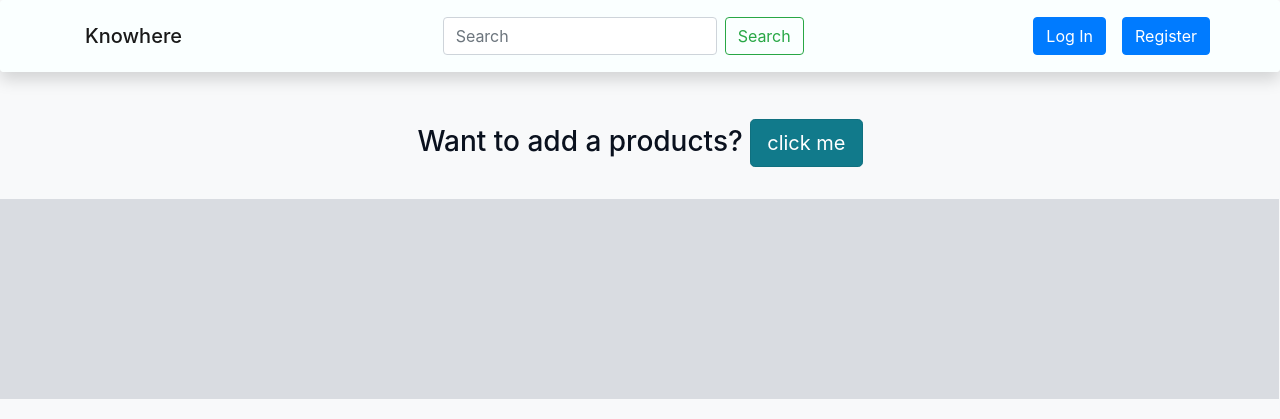
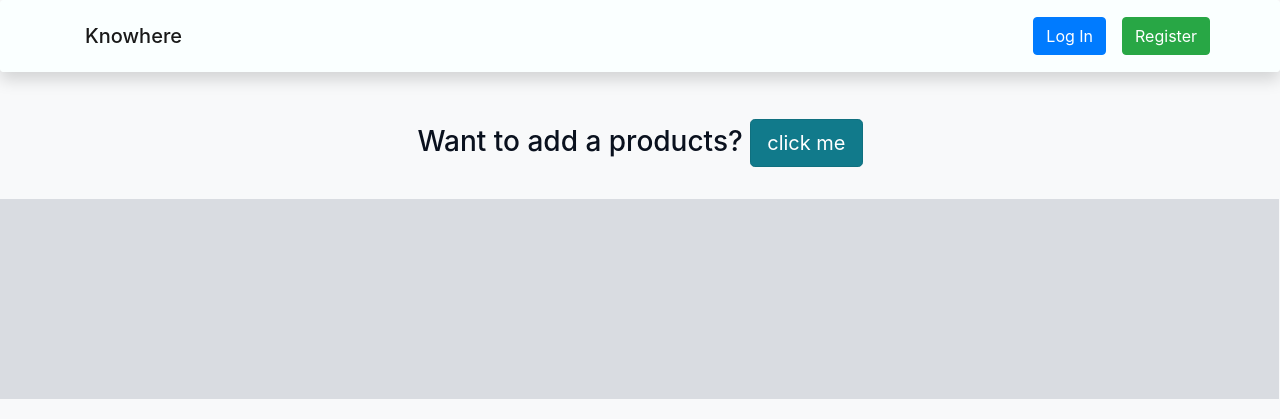
Before and after one commit to joyboy420/Knowhere, a Django app: page /products/ in a window 1280 px wide. Shown: the top 419 px of the page. Run offline with Django 3.2, Linux system fonts and the light colour scheme; data that the repository does not hold is empty; some libraries are stand-ins or nearby versions.

Commit message:
not many changes

```diff
--- a/categories/templates/categories/base.html
+++ b/categories/templates/categories/base.html
@@ -45,23 +45,16 @@
 	<nav class="navbar fixed-top navbar-light justify-content-between shadow p-3 mb-5 rounded">
 		<div class="container">
 		  <a href="{% url 'category_list' %}" class="navbar-brand mb-0 h1">Knowhere</a>
-
-		 <div class="scrolled">
-		  <form class="form-inline">
-		    <input class="form-control mr-sm-2" type="search" placeholder="Search" aria-label="Search">
-		    <button class="btn btn-outline-success my-2 my-sm-0" type="submit">Search</button>
-		  </form>
-		</div>
 			{% if user.is_authenticated %}
 			<div class="row">
 				<div class="column">
-						<a href = "/chat"><button class="btn btn-info mr-3" > Messages </button></a>
+						<a href = "/chat"><button class="btn btn-warning mr-3" > Messages </button></a>
 					</div>
 				<div class="column">
-					<a href = "{% url 'profile' %}"><button class="btn btn-primary mr-3" > Profile </button></a>
+					<a href = "{% url 'profile' %}"><button class="btn btn-success mr-3" > Profile </button></a>
 				</div>
 				<div class="column">
-					<a href = "{% url 'logout' %}"><button class="btn btn-primary"> Log Out  </button></a>
+					<a href = "{% url 'logout' %}"><button class="btn btn-danger"> Log Out  </button></a>
 				</div>
 			</div>
 
@@ -71,7 +64,7 @@
 					<a href = "{% url 'login' %}"><button class="btn btn-primary mr-3"> Log In </button></a>
 				</div>
 				<div class="column">
-					<a href = "{% url 'signup' %}"><button class="btn btn-primary"> Register </button></a>
+					<a href = "{% url 'signup' %}"><button class="btn btn-success"> Register </button></a>
 				</div>
 			</div>
 		{% endif %}
```
